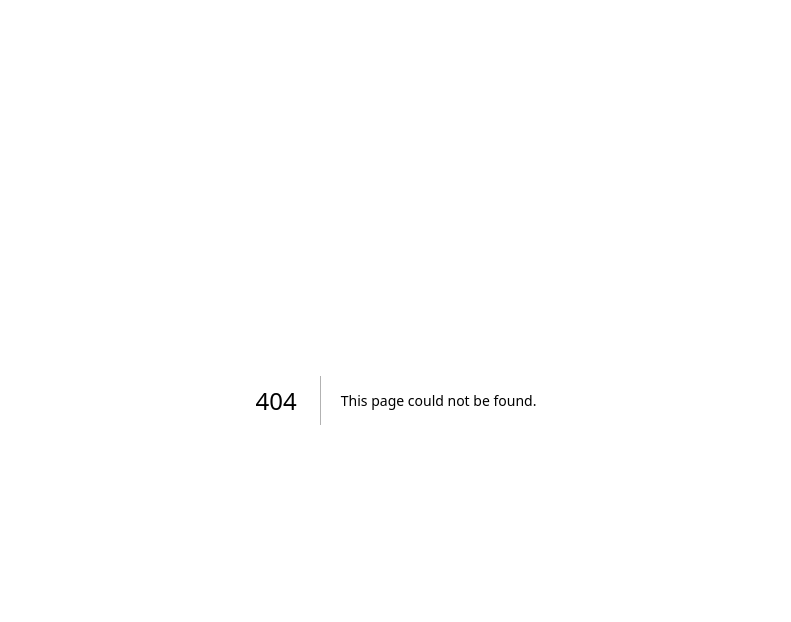
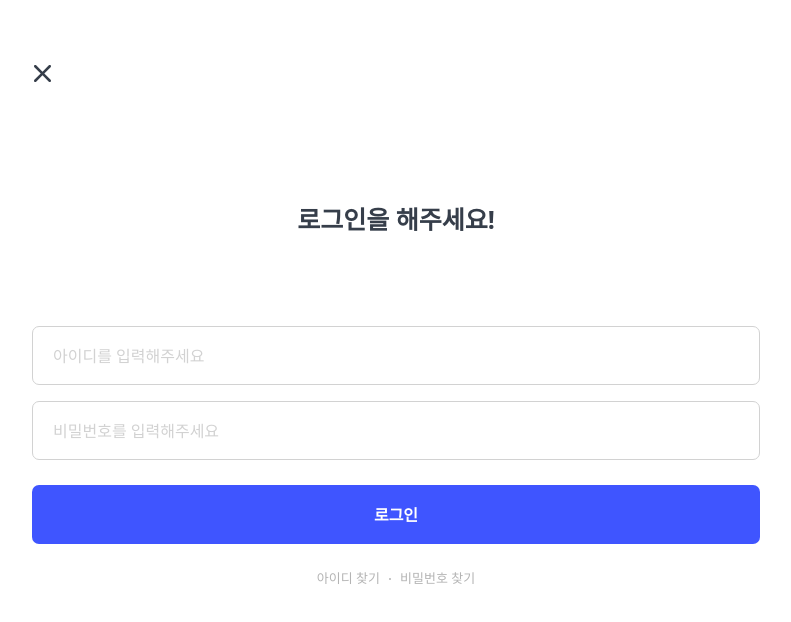
Before and after one commit to nm45790/sideproject-WARR, a Next.js app: page /login in a window 1280 px wide. Before the commit this address had no page. Shown: the top 622 px of the page, without its empty margins (244-1035 px from the left). Built offline with nearby package versions, Linux system fonts and the light colour scheme; a web font is replaced by a local one.

Commit message:
feat: 로그인페이지 퍼블

```diff
--- a/app/components/Header.tsx
+++ b/app/components/Header.tsx
@@ -10,10 +10,10 @@ type HeaderProps = {
 export default function Header({ left, center, right }: HeaderProps) {
   return (
     <header
-      className="sticky top-0 z-10 backdrop-blur bg-white/70 border-b"
+      className="sticky top-0 z-10 bg-white border-b border-gray-100"
       style={{ paddingTop: "var(--safe-top)" }}
     >
-      <div className="relative h-12 flex items-center px-4">
+      <div className="relative h-14 flex items-center px-5">
         <div className="flex-1 min-w-0 flex items-center gap-2">{left}</div>
 
         <div className="absolute inset-0 flex items-center justify-center pointer-events-none">
--- a/app/components/Icons.tsx
+++ b/app/components/Icons.tsx
@@ -1,4 +1,8 @@
-export const CloseIcon = () => {
+interface IconProps {
+  className?: string;
+}
+
+export const CloseIcon = ({ className }: IconProps) => {
   return (
     <svg
       xmlns="http://www.w3.org/2000/svg"
@@ -6,11 +10,18 @@ export const CloseIcon = () => {
       height="17"
       viewBox="0 0 17 17"
       fill="none"
+      className={className}
     >
       <path
         d="M8.5 10.3099L2.1654 16.6445C1.92839 16.8815 1.62674 17 1.26046 17C0.89417 17 0.592522 16.8815 0.355513 16.6445C0.118504 16.4075 0 16.1058 0 15.7395C0 15.3733 0.118504 15.0716 0.355513 14.8346L6.69011 8.5L0.355513 2.1654C0.118504 1.92839 0 1.62674 0 1.26046C0 0.89417 0.118504 0.592522 0.355513 0.355513C0.592522 0.118504 0.89417 0 1.26046 0C1.62674 0 1.92839 0.118504 2.1654 0.355513L8.5 6.69011L14.8346 0.355513C15.0716 0.118504 15.3733 0 15.7395 0C16.1058 0 16.4075 0.118504 16.6445 0.355513C16.8815 0.592522 17 0.89417 17 1.26046C17 1.62674 16.8815 1.92839 16.6445 2.1654L10.3099 8.5L16.6445 14.8346C16.8815 15.0716 17 15.3733 17 15.7395C17 16.1058 16.8815 16.4075 16.6445 16.6445C16.4075 16.8815 16.1058 17 15.7395 17C15.3733 17 15.0716 16.8815 14.8346 16.6445L8.5 10.3099Z"
-        fill="#363E4A"
+        fill="currentColor"
       />
     </svg>
   );
 };
+
+const Icons = {
+  Close: CloseIcon,
+};
+
+export default Icons;
--- a/app/components/MainContainer.tsx
+++ b/app/components/MainContainer.tsx
@@ -2,20 +2,23 @@ import Header from "./Header";
 
 export const MainContainer = ({
   children,
-  visibleHeader,
+  visibleHeader = false,
   headerLeft,
   headerCenter,
   headerRight,
+  className,
 }: {
   children: React.ReactNode;
   visibleHeader?: boolean;
   headerLeft?: React.ReactNode;
   headerCenter?: React.ReactNode;
   headerRight?: React.ReactNode;
+  className?: string;
 }) => {
   return (
+    <div className="w-full flex justify-center">
       <div
-      className="mx-auto w-full max-w-[768px] min-h-dvh flex flex-col"
+        className={`mx-auto w-full max-w-[768px] min-h-dvh flex flex-col ${className || ""}`}
         style={{
           paddingLeft: "var(--safe-left)",
           paddingRight: "var(--safe-right)",
@@ -24,9 +27,13 @@ export const MainContainer = ({
         {visibleHeader && (
           <Header left={headerLeft} center={headerCenter} right={headerRight} />
         )}
-      <main className="flex-1" style={{ paddingBottom: "var(--safe-bottom)" }}>
+        <main
+          className="flex-1"
+          style={{ paddingBottom: "var(--safe-bottom)" }}
+        >
           {children}
         </main>
+      </div>
     </div>
   );
 };
--- a/app/globals.css
+++ b/app/globals.css
@@ -1,5 +1,5 @@
+@import "tailwindcss";
 @import "./reset.css";
-@import "tailwindcss";
 
 /* Pretendard Variable 폰트 설정 */
 @font-face {
@@ -9,8 +9,7 @@
   font-display: swap;
   src:
     local("Pretendard Variable"),
-    url("https://cdn.jsdelivr.net/gh/orioncactus/pretendard/dist/web/variable/woff2/PretendardVariable.woff2")
-      format("woff2-variations");
+    url("https://cdn.jsdelivr.net/gh/orioncactus/pretendard/dist/web/variable/woff2/PretendardVariable.woff2") format("woff2-variations");
 }
 
 /* 기본 타이포그래피 및 색상 */
@@ -67,6 +66,7 @@ html {
 body {
   -webkit-tap-highlight-color: rgba(0, 0, 0, 0);
 }
+
 /* 모션 최소화 접근성 */
 @media (prefers-reduced-motion: reduce) {
   * {
--- a/app/layout.tsx
+++ b/app/layout.tsx
@@ -4,7 +4,7 @@ import theme from "@/app/utils/theme";
 import CombinedProvider from "@/app/components/CombinedProvider";
 
 export const metadata: Metadata = {
-  title: "Warr",
+  title: "🐶 Warr",
   description: "Warr",
 };
 
--- a/app/login.tsx/page.tsx
+++ /dev/null
@@ -1,14 +0,0 @@
-"use client";
-import MainContainer from "../components/MainContainer";
-
-export default function Entry() {
-  return (
-    <MainContainer
-      headerLeft={<button className="text-sm">뒤로</button>}
-      headerCenter={<span className="text-sm font-semibold">WARR</span>}
-      headerRight={<button className="text-sm">설정</button>}
-    >
-      <h1>Hello World</h1>
-    </MainContainer>
-  );
-}
--- /dev/null
+++ b/app/login/page.tsx
@@ -0,0 +1,99 @@
+"use client";
+import { useState } from "react";
+import { useRouter } from "next/navigation";
+import MainContainer from "../components/MainContainer";
+import Icons from "../components/Icons";
+
+export default function LoginPage() {
+  const router = useRouter();
+  const [id, setId] = useState("");
+  const [password, setPassword] = useState("");
+  const [isIdFocused, setIsIdFocused] = useState(false);
+  const [isPasswordFocused, setIsPasswordFocused] = useState(false);
+
+  const handleLogin = () => {
+    // 로그인 로직
+    console.log("Login attempt:", { id, password });
+  };
+
+  const handleGoBack = () => {
+    router.back();
+  };
+
+  return (
+    <MainContainer visibleHeader={false}>
+      <div className="bg-white relative w-full min-h-dvh px-5 flex flex-col">
+        {/* Close 버튼 영역 - Figma 비율 기준 5.5% */}
+        <div className="flex items-start pt-[45px] pb-[20px]">
+          <button
+            onClick={handleGoBack}
+            className="p-[18px] w-[57px] h-[57px] flex items-center justify-center -ml-[18px]"
+          >
+            <Icons.Close className="w-[17px] h-[17px] text-[#363e4a]" />
+          </button>
+        </div>
+
+        {/* 제목 영역 - Figma 164px까지의 비율 맞춤 */}
+        <div className="pt-[82px] pb-[92px]">
+          <h1 className="text-[25px] font-bold text-[#363e4a] leading-[30px] text-center">
+            로그인을 해주세요!
+          </h1>
+        </div>
+
+        {/* 입력 필드 영역 */}
+        <div className="flex-1 flex flex-col">
+          {/* 첫 번째 입력 필드 */}
+          <div className="mb-[16px]">
+            <input
+              type="text"
+              value={id}
+              onChange={(e) => setId(e.target.value)}
+              onFocus={() => setIsIdFocused(true)}
+              onBlur={() => setIsIdFocused(false)}
+              placeholder="아이디를 입력해주세요"
+              className={`w-full h-[59px] border-[1.5px] rounded-[7px] px-5 text-[16px] font-medium outline-none transition-colors ${
+                isIdFocused || id ? "border-[#3f55ff]" : "border-[#d2d2d2]"
+              } placeholder:text-[#d2d2d2] placeholder:font-medium`}
+            />
+          </div>
+
+          {/* 두 번째 입력 필드 */}
+          <div className="mb-[25px]">
+            <input
+              type="password"
+              value={password}
+              onChange={(e) => setPassword(e.target.value)}
+              onFocus={() => setIsPasswordFocused(true)}
+              onBlur={() => setIsPasswordFocused(false)}
+              placeholder="비밀번호를 입력해주세요"
+              className={`w-full h-[59px] border-[1.5px] rounded-[7px] px-5 text-[16px] font-medium outline-none transition-colors ${
+                isPasswordFocused || password
+                  ? "border-[#3f55ff]"
+                  : "border-[#d2d2d2]"
+              } placeholder:text-[#d2d2d2] placeholder:font-medium`}
+            />
+          </div>
+
+          {/* 로그인 버튼 */}
+          <button
+            onClick={handleLogin}
+            className="w-full h-[59px] bg-[#3f55ff] rounded-[7px] flex items-center justify-center cursor-pointer hover:bg-[#3646e6] transition-colors mb-[25px]"
+          >
+            <span className="font-semibold text-white text-[16px]">로그인</span>
+          </button>
+
+          {/* 하단 링크들 */}
+          <div className="flex items-center justify-center text-[13px] text-[#b4b4b4] font-medium pb-8">
+            <button className="hover:text-[#999] transition-colors">
+              아이디 찾기
+            </button>
+            <div className="w-[2px] h-[2px] bg-[#b4b4b4] rounded-full mx-[9px]"></div>
+            <button className="hover:text-[#999] transition-colors">
+              비밀번호 찾기
+            </button>
+          </div>
+        </div>
+      </div>
+    </MainContainer>
+  );
+}
--- a/app/page.tsx
+++ b/app/page.tsx
@@ -2,12 +2,17 @@
 import { useEffect, useState } from "react";
 import MainContainer from "./components/MainContainer";
 import Splash from "./components/Splash";
+import { useRouter } from "next/navigation";
 
 export default function Home() {
-  const [splashFading, setSplashFading] = useState(false);
-  const [mainVisible, setMainVisible] = useState(false);
+  const router = useRouter();
+  const isProduction = process.env.NODE_ENV === "production";
+
+  const [splashFading, setSplashFading] = useState(isProduction ? false : true);
+  const [mainVisible, setMainVisible] = useState(isProduction ? false : true);
 
   useEffect(() => {
+    if (isProduction) {
       const fadeOutTimer = setTimeout(() => {
         setSplashFading(true);
       }, 900);
@@ -20,15 +25,16 @@ export default function Home() {
         clearTimeout(fadeOutTimer);
         clearTimeout(mainTimer);
       };
+    }
   }, []);
 
   return (
-    <div className="relative">
+    <>
       {/* 메인 콘텐츠 */}
       <div
         className={`transition-all duration-700 ease-out ${
           mainVisible ? "opacity-100 translate-y-0" : "opacity-0 translate-y-2"
-        }`}
+        } w-full flex justify-center`}
       >
         <MainContainer visibleHeader={false}>
           <div className="bg-white relative w-full min-h-dvh px-5 flex flex-col">
@@ -56,7 +62,10 @@ export default function Home() {
             {/* 하단 버튼 영역 */}
             <div className="pb-8 space-y-4">
               {/* 왈 아이디로 로그인 버튼 */}
-              <button className="w-full bg-[#3f55ff] h-[59px] rounded-[7px] flex items-center justify-center cursor-pointer hover:bg-[#3646e6] transition-colors">
+              <button
+                className="w-full bg-[#3f55ff] h-[59px] rounded-[7px] flex items-center justify-center cursor-pointer hover:bg-[#3646e6] transition-colors"
+                onClick={() => router.push("/login")}
+              >
                 <span className="font-semibold text-white text-[16px]">
                   왈 아이디로 로그인
                 </span>
@@ -85,6 +94,6 @@ export default function Home() {
       >
         <Splash />
       </div>
-    </div>
+    </>
   );
 }
--- a/app/reset.css
+++ b/app/reset.css
@@ -9,7 +9,25 @@
   box-sizing: border-box;
 }
 
-* {
+/* Reset margin for basic elements, but allow utility classes to override */
+body,
+h1,
+h2,
+h3,
+h4,
+h5,
+h6,
+p,
+blockquote,
+pre,
+dl,
+dd,
+ol,
+ul,
+figure,
+hr,
+fieldset,
+legend {
   margin: 0;
 }
 
```
Also changed, not shown: tsconfig.json (+7 -1 lines), 1 other file (tests, documents, lock files or other folders). Lines whose indentation alone changed are shown as unchanged.
